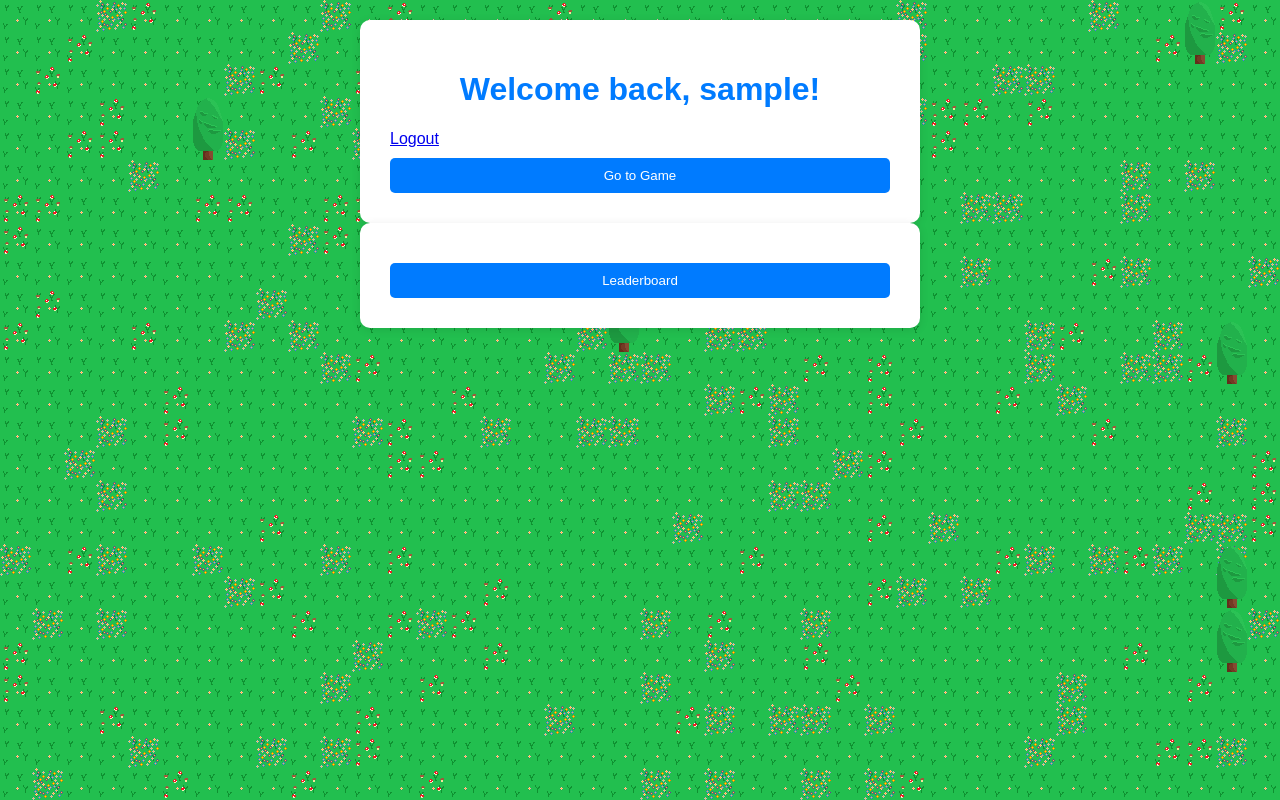
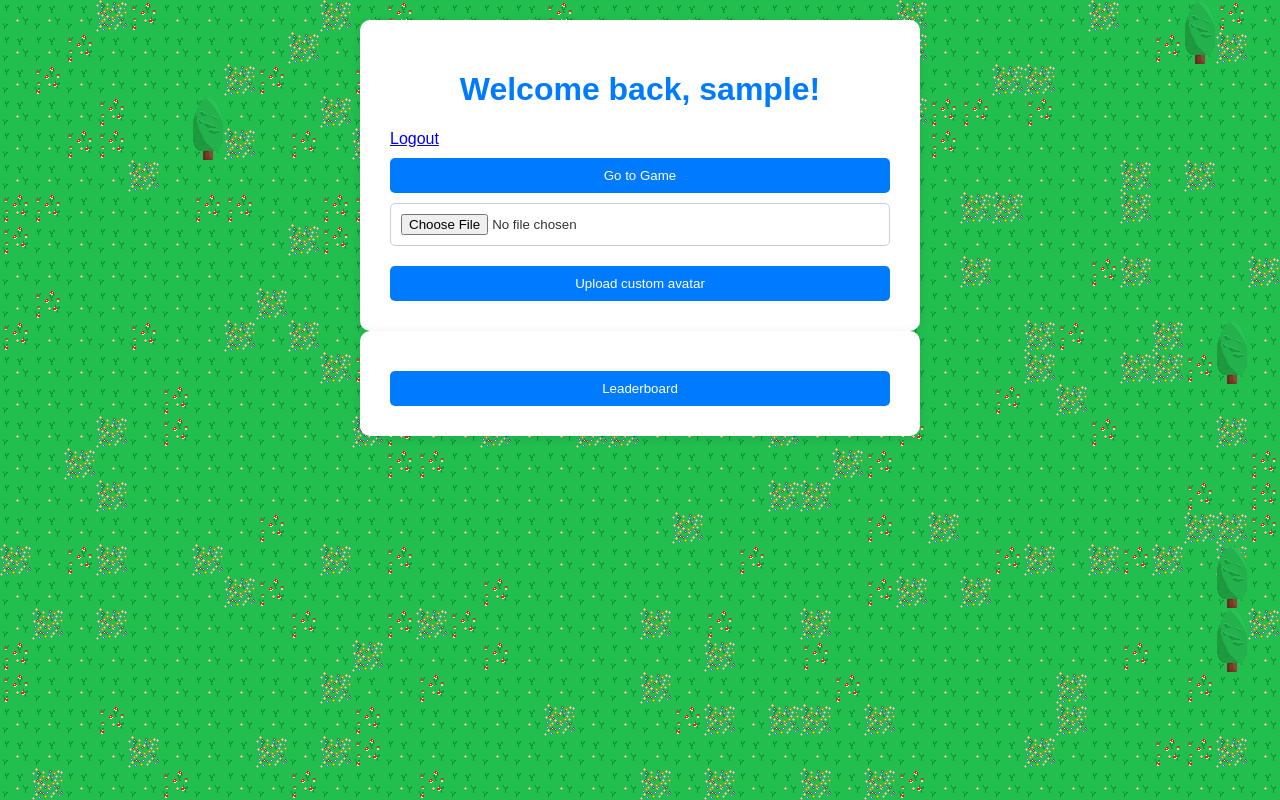
Before and after one commit to Blueburger/312GroupXOR, a Flask app: page / in a window 1280 px wide. Run offline with Flask 3, Linux system fonts and the light colour scheme; the visitor is signed in with stand-in values (Sample User, id 1); some libraries are stand-ins or nearby versions.

Commit message:
Enable basic custom avatar uploading

```diff
--- a/app/routes.py
+++ b/app/routes.py
@@ -2,7 +2,7 @@ from flask import Blueprint, render_template, request, redirect, url_for, flash,
 from app import mongo
 from werkzeug.security import generate_password_hash, check_password_hash
 import os, re, uuid, hashlib
-#import tkinter as tk
+from uuid import uuid4
 
 main = Blueprint('main', __name__)
 
@@ -10,7 +10,6 @@ main = Blueprint('main', __name__)
 def index():
     username = session.get("username")
     return render_template("index.html", username=username)
-
 
 @main.route("/game")
 def game():
@@ -37,10 +36,6 @@ def leaderboard():
     username = session.get("username")
     return render_template("leaderboard.html", username=username, users_list=newlist)
 
-
-
-
-
 @main.route("/pingdb")
 def ping_db():
     from app import mongo
@@ -49,7 +44,6 @@ def ping_db():
         return "MongoDB is connected!"
     except Exception as e:
         return f"DB Error: {e}"
-
 
 # FOR ACCOUNT REGISTRATION
 # Password policy function
@@ -90,6 +84,7 @@ def register():
         mongo.db.users.insert_one({
             "username": username,
             "password": hashed_password,
+            "avatar_path": None,
             "wins": 0,
             "games": 0
         })
@@ -100,7 +95,6 @@ def register():
     except Exception as e:
         current_app.logger.error(f"Database error during registration: {str(e)}")
         return "Database connection error. Please try again later.", 500
-
 
 @main.route("/login", methods=["POST"])
 def login():
@@ -128,3 +122,36 @@ def login():
 def logout():
     session.clear()
     return redirect(url_for("main.index"))
+
+@main.route("/upload-custom-avatar", methods=["POST"])
+def upload_custom_avatar():
+    # get avatar image bytes from form
+    avatar = request.files['avatar']
+    try:
+        # get file extension from filename
+        if avatar.content_type == 'image/jpeg':
+            file_ext = '.jpeg'
+        elif avatar.content_type == 'image/png':
+            file_ext = '.png'
+        elif avatar.content_type == 'image/svg+xml':
+            file_ext = '.svg'
+        elif avatar.content_type == 'image/webp':
+            file_ext = '.webp'
+        else:
+            try:
+                file_ext = avatar.filename[avatar.filename.rindex('.'):]
+            except ValueError as e:
+                current_app.logger.error(f"Error uploading avatar: {str(e)}")
+                return f"Error uploading avatar: Bad file type\n{str(e)}.", 400
+        # generate unique filename for uploaded avatar
+        avatar_path = os.path.join(current_app.root_path, "static", "game", "assets", str(uuid4()) + file_ext)
+        existing_user = mongo.db.users.find_one({"avatar_path": avatar_path})
+        while existing_user:
+            avatar_path = os.path.join(current_app.root_path, "static", "game", "assets", str(uuid4()))
+            existing_user = mongo.db.users.find_one({"avatar_path": avatar_path})
+        # save avatar image to file on disk
+        avatar.save(avatar_path)
+        return "Successfully uploaded custom avatar.", 200
+    except Exception as e:
+        current_app.logger.error(f"Error uploading avatar: {str(e)}")
+        return f"Error uploading avatar: {str(e)}. Please try again later.", 500
--- a/app/templates/index.html
+++ b/app/templates/index.html
@@ -16,6 +16,10 @@
             <a href="/logout">Logout</a>
             <form action="/game">
                 <button type="submit">Go to Game</button>
+            </form>
+            <form action="/upload-custom-avatar" method="POST" enctype="multipart/form-data">
+                <input type="file" name="avatar"/>
+                <button type="submit">Upload custom avatar</button>
             </form>
         {% else %}
             <h1>Welcome to <img src="{{ url_for('static', filename='game/assets/xor_logo.png') }}" alt="XOR" class="inline-sprite"> Project</h1>
```
